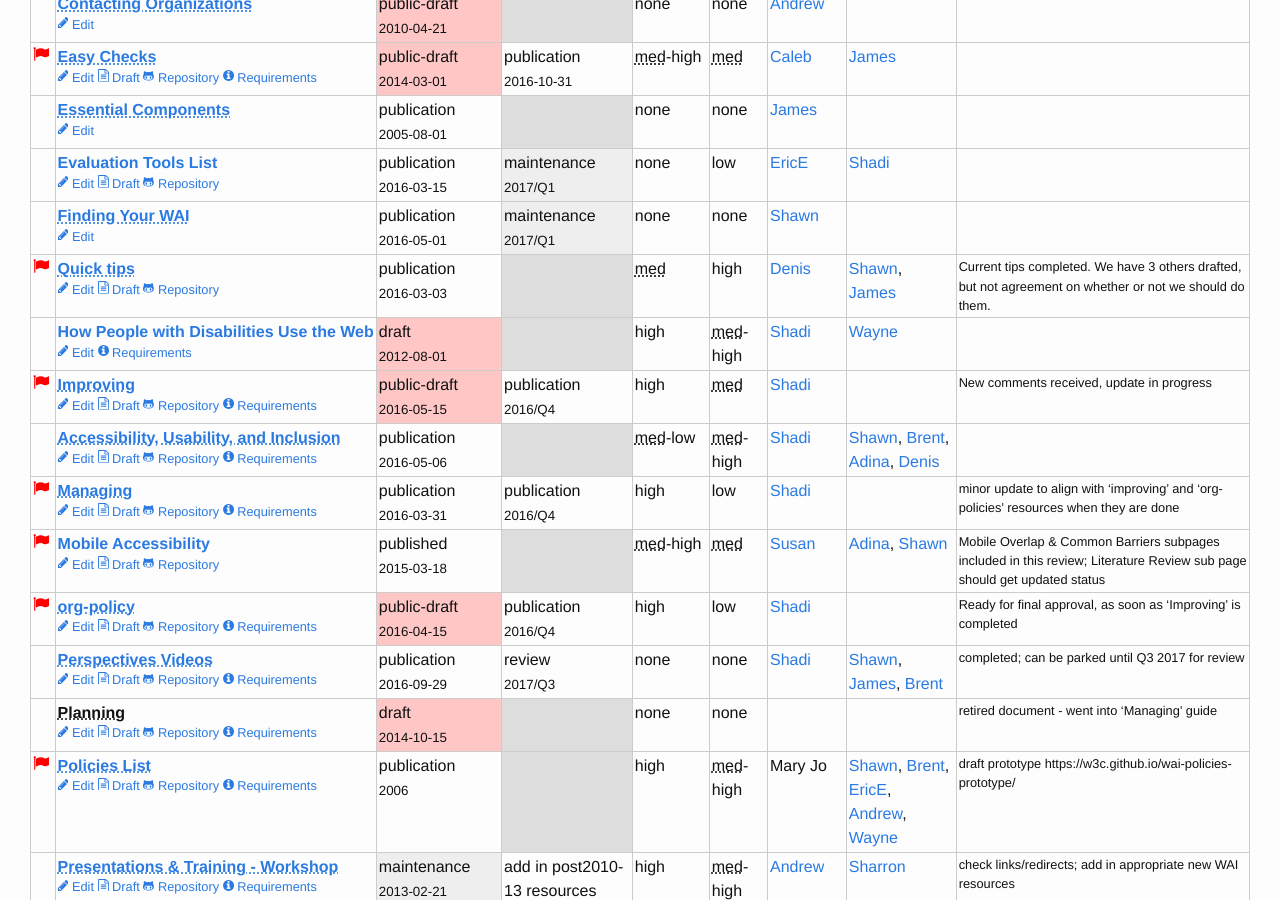
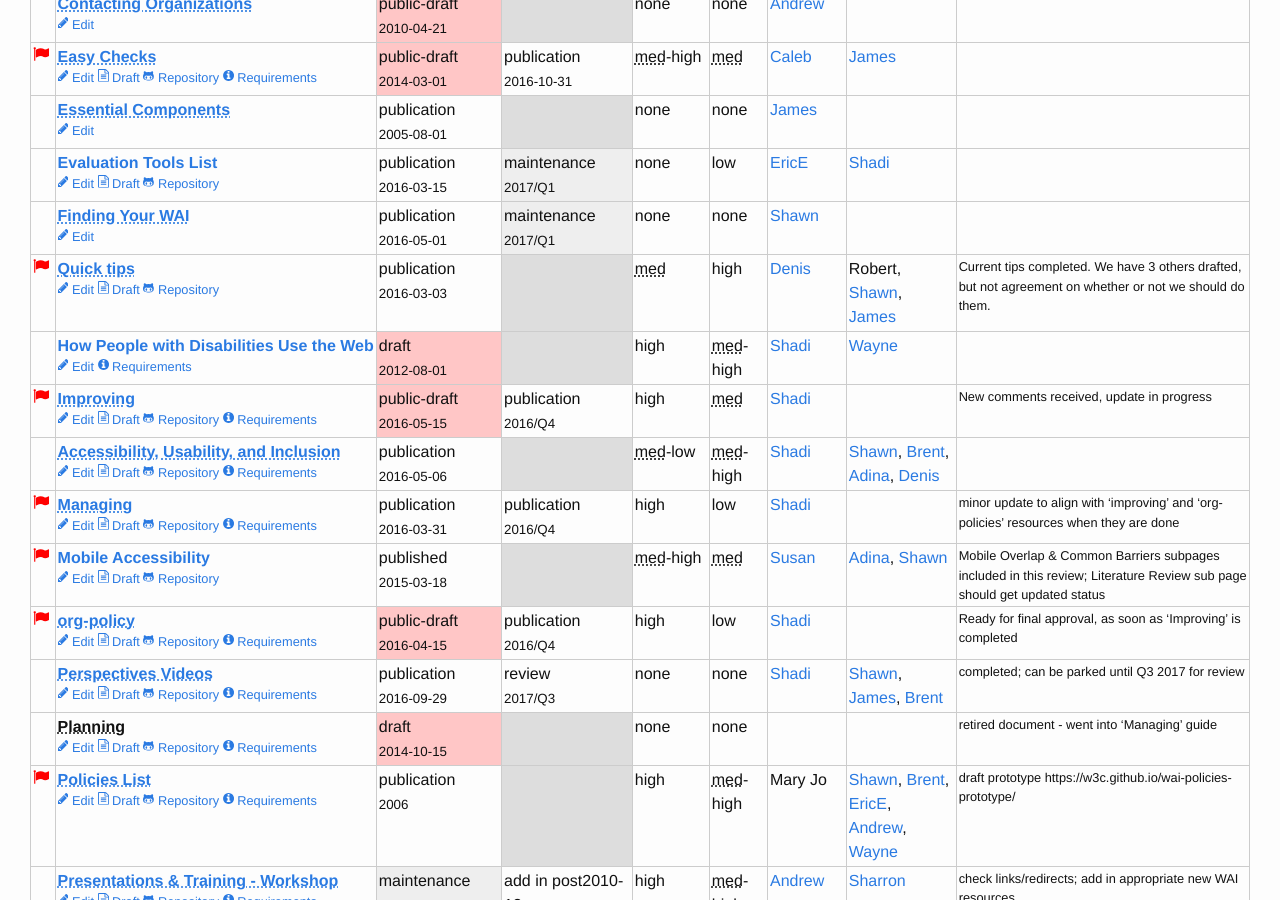
Before and after one commit to w3c/wai-resources, a Jekyll site: the page built from index.html, in a window 1280 px wide and 900 px high, scrolled down 1133 px. Built offline with Jekyll 4.4.1, drawn with Linux system fonts in a browser that asks for light colours.

Commit message:
Adding Robert Jolly to the contributors' list.

```diff
--- a/_resources/getting-started-tips.md
+++ b/_resources/getting-started-tips.md
@@ -11,6 +11,7 @@ urgency: 3
 effort: 5
 rm: Denis
 contributors:
+- Robert
 - Shawn
 - James
 roadmap:
```
